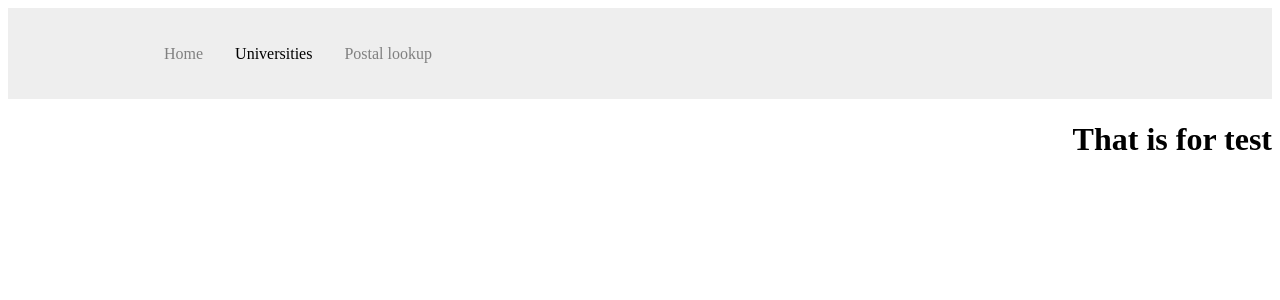
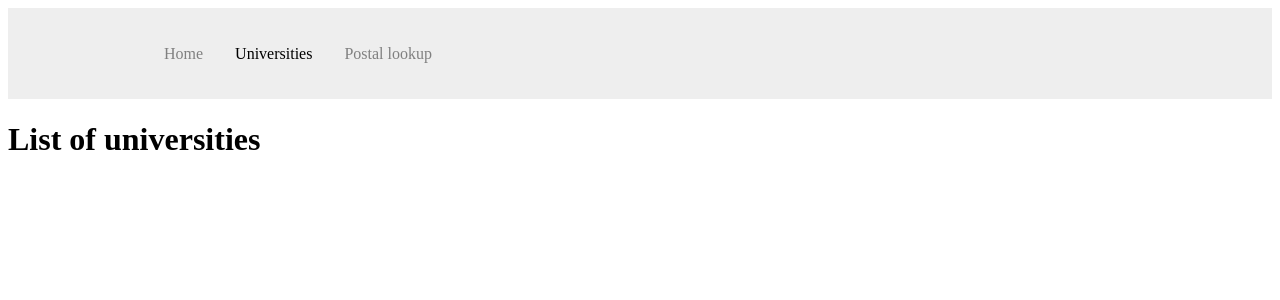
Before and after one commit to ckskarl/karl__launchpad-react-code-challenge, a React (Create React App) app: page /universities in a window 1280 px wide. Shown: the top 300 px of the page. Built offline with nearby package versions, Linux system fonts and the light colour scheme.

Commit message:
universities page done

```diff
--- a/src/App.js
+++ b/src/App.js
@@ -3,6 +3,7 @@ import './App.css';
 import Navbar from './components/Navbar';
 import { BrowserRouter as Router, Routes, Route } from 'react-router-dom';
 import Test from './pages/test';
+import Universities from './pages/universities'
 
 function App() {
 return (
@@ -11,7 +12,7 @@ return (
     <Navbar />
     <Routes>
       <Route path='/home' element={<Test/>} />
-      <Route path='/universities'  element={<Test/>} />
+      <Route path='/universities'  element={< Universities/>} />
       <Route path='/postallookup'  element={<Test/>} />
     </Routes>
 	</Router>
--- /dev/null
+++ b/src/pages/universities.js
@@ -0,0 +1,11 @@
+import React from 'react';
+
+const Universities = () => {
+  return (
+    <div>
+      <h1>List of universities</h1>
+    </div>
+  );
+};
+
+export default Universities;
```
